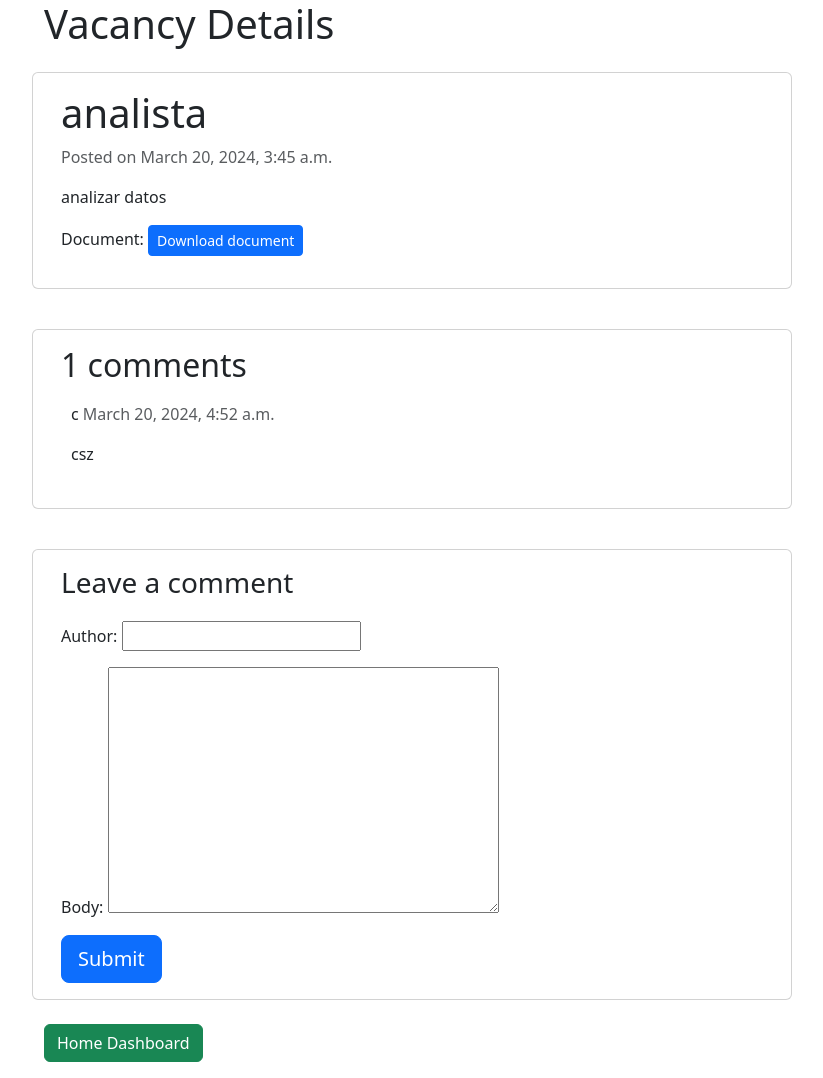
After one commit to JeroCardona/Talent-Swap, a Django app: page /vacancies/1/detail/ in a window 1280 px wide. The commit adds this page. Shown: the whole page, without its empty margins (38-861 px from the left). Run offline with Django 5.2, Linux system fonts and the light colour scheme; data comes from the database, SQL or seed files in the repository; both versions use the stored data as it was after the commit.

Commit message:
Cambios efectuados

```diff
--- a/TalentSwapProject/TalentSwapApp/forms.py
+++ b/TalentSwapProject/TalentSwapApp/forms.py
@@ -5,7 +5,7 @@ from django import forms
 
 from django.forms.widgets import TextInput, PasswordInput
 
-from .models import Vacancy
+from .models import Vacancy, applyVacancy, Comment
 # Registro de usuario (Modelo u "objeto" formulario)
 
 class CreateUserForm(UserCreationForm):
@@ -27,3 +27,13 @@ class VacancyForm(forms.ModelForm):
     class Meta:
         model = Vacancy
         fields = ('title', 'description', 'document')
+
+class applyVacancyForm(forms.ModelForm):
+    class Meta:
+        model = applyVacancy
+        fields = ('title', 'name', 'profession')
+
+class CommentForm(forms.ModelForm):
+    class Meta:
+        model = Comment
+        fields = ('author', 'body')
--- a/TalentSwapProject/TalentSwapApp/models.py
+++ b/TalentSwapProject/TalentSwapApp/models.py
@@ -5,7 +5,30 @@ from django.db import models
 class Vacancy(models.Model):
     title = models.CharField(max_length=150)
     description = models.TextField()
+    created_on = models.DateTimeField(auto_now_add=True)
     document = models.FileField(upload_to='vacancies/')
+    id = models.AutoField(primary_key=True)
 
     def __str__(self) -> str:
         return self.title
+
+class applyVacancy(models.Model):
+    title = models.CharField(max_length = 150)
+    name = models.CharField(max_length = 150)
+    profession = models.CharField(max_length = 300)
+
+    def __str__(self):
+        return 'applyVacancy {} by {}'.format(self.title, self.name, self.profession)
+
+class Comment(models.Model):
+    vacancy = models.ForeignKey(Vacancy, on_delete=models.CASCADE, related_name='comments')
+    author = models.CharField(max_length=60)
+    body = models.TextField()
+    created_on = models.DateTimeField(auto_now_add=True)
+    active = models.BooleanField(default=False)
+
+    class Meta:
+        ordering = ['created_on']
+
+    def __str__(self):
+        return 'Comment {} by {}'.format(self.body, self.author)
--- a/TalentSwapProject/TalentSwapApp/templates/TalentSwapApp/dashboard.html
+++ b/TalentSwapProject/TalentSwapApp/templates/TalentSwapApp/dashboard.html
@@ -16,8 +16,13 @@
         </p>
 
         <p>
+            <a href="{% url 'Applied_Vacancies' %}" class="btn btn-primary">Applied Vacancies</a>
+        </p>
+
+        <p>
             <a href="{% url 'Vacancy_list' %}" class="btn btn-success">Vacancy List</a>
         </p>
+
 
         <p>
         <a href="{% url 'logout' %}" class="btn btn-danger">Logout</a>
--- a/TalentSwapProject/TalentSwapApp/templates/TalentSwapApp/home.html
+++ b/TalentSwapProject/TalentSwapApp/templates/TalentSwapApp/home.html
@@ -3,7 +3,7 @@
     <head>
         <div class="container">
 
-            <h1>Welcome to Home page</h1>
+            <h1>Welcome to Talent Swap page</h1>
             <link href="https://cdn.jsdelivr.net/npm/bootstrap@5.3.3/dist/css/bootstrap.min.css" rel="stylesheet" integrity="sha384-QWTKZyjpPEjISv5WaRU9OFeRpok6YctnYmDr5pNlyT2bRjXh0JMhjY6hW+ALEwIH" crossorigin="anonymous">
         </div>
     </head>
--- /dev/null
+++ b/TalentSwapProject/TalentSwapApp/templates/TalentSwapApp/vacancy_details.html
@@ -0,0 +1,64 @@
+<!doctype html>
+<html lang="en">
+    <head>
+        <div class="container">
+
+            <h1>Vacancy Details</h1>
+            <link href="https://cdn.jsdelivr.net/npm/bootstrap@5.3.3/dist/css/bootstrap.min.css" rel="stylesheet" integrity="sha384-QWTKZyjpPEjISv5WaRU9OFeRpok6YctnYmDr5pNlyT2bRjXh0JMhjY6hW+ALEwIH" crossorigin="anonymous">
+        </div>
+    </head>
+
+    <body>
+        <div class="container">
+            <div class="row">
+                <div class="col-md-8 card mb-4 mt-3 left top">
+                    <div class="card-body">
+                        <h1>{% block title%}{{ vacancy.title }}{% endblock title%}</h1>
+                        <p class="text-muted">Posted on {{ vacancy.created_on }}</p>
+                        <p class="card-text">{{ vacancy.description | safe }}</p>
+                        <p>Document: <a href="{{ vacancy.document.url }}" class="btn btn-primary btn-sm" target="_blank">Download document</a></p>
+                    </div>
+                </div>
+                <div class="col-md-8 card mb-4 mt-3">
+                    <div class="card-body">
+                        <!-- comments -->
+                        <h2>{{ comments.count }} comments</h2>
+                        {% for comment in comments %}
+                            <div class="comments" style="padding: 10px;">
+                                <p class="font-weight-bold">
+                                    {{ comment.author }}
+                                    <span class="text-muted font-weight-normal">
+                                         {{ comment.created_on }}
+                                    </span>
+                                </p>
+                                <p>
+                                    {{ comment.body | linebreaks }}
+                                </p>
+                            </div>
+                        {% endfor %}
+                    </div>
+                </div>
+                <div class="col-md-8 card mb-4 mt-3">
+                    <div class="card-body">
+                        {% if new_comment %}
+                            <div class="alert alert-success" role="alert">
+                                Your comment is awaiting moderation
+                            </div>
+                        {% else %}
+                            <h3>Leave a comment</h3>
+                            <form method="post" style="margin-top: 1.3em;">
+                                {{ comment_form.as_p }}
+                                {% csrf_token %}
+                                <button type="submit" class="btn btn-primary btn-lg">Submit</button>
+                            </form>
+                        {% endif %}
+                    </div>
+                </div>
+                <p>
+                    <a href="{% url 'dashboard' %}" class="btn btn-success">Home Dashboard</a>
+                </p>
+            </div>
+        </div>
+        <script src="https://cdn.jsdelivr.net/npm/bootstrap@5.3.3/dist/js/bootstrap.bundle.min.js" integrity="sha384-YvpcrYf0tY3lHB60NNkmXc5s9fDVZLESaAA55NDzOxhy9GkcIdslK1eN7N6jIeHz" crossorigin="anonymous"></script>
+    </body>
+</html>
--- a/TalentSwapProject/TalentSwapApp/urls.py
+++ b/TalentSwapProject/TalentSwapApp/urls.py
@@ -19,8 +19,15 @@ urlpatterns = [
 
     path('vacancies/' , views.Vacancy_list, name= 'Vacancy_list'),
 
-    path('vacancies/upload/' , views.upload_vacancy, name= 'upload_vacancy')
+    path('vacancies/upload/' , views.upload_vacancy, name = 'upload_vacancy'),
 
+    path('vacancies/applyVacancy/', views.apply_Vacancy, name = 'applyVacancy'),
+
+    path('vacancies/Applied_Vacancies', views.Applied_Vacancies, name = 'Applied_Vacancies'),
+
+    path('vacancies/<int:id>/detail/', views.vacancy_detail, name='vacancy_detail'),
+
+    path('deleteVacancy/<title>', views.delete_Vacancy, name = 'deleteVacancy')
 ]
 
 #uso de archivos de multimedia durante el desarrollo
--- a/TalentSwapProject/TalentSwapApp/views.py
+++ b/TalentSwapProject/TalentSwapApp/views.py
@@ -1,6 +1,7 @@
+from django.shortcuts import render, redirect, get_object_or_404
 from django.shortcuts import render, redirect
 
-from . forms import CreateUserForm, LoginForm
+from . forms import CreateUserForm, LoginForm, CommentForm
 #Forms es un archivo nuevo donde se guardan los formularios
 from django.contrib.auth.decorators import login_required
 
@@ -12,7 +13,11 @@ from django.contrib.auth import authenticate, login, logout
 from django.core.files.storage import FileSystemStorage
 
 from .forms import VacancyForm
-from .models import Vacancy
+from .models import Vacancy, Comment
+
+from .forms import applyVacancyForm
+from .models import applyVacancy
+
 def homepage(request):
 
     return render(request, 'TalentSwapApp/home.html') # Home de verdad
@@ -104,3 +109,47 @@ def upload_vacancy(request):
     return render(request, 'TalentSwapApp/upload_vacancy.html', {
         'form': form
     })
+
+def apply_Vacancy(request):
+    if request.method == "POST":
+        form = applyVacancyForm(request.POST, request.FILES)
+        if form.is_valid():
+            form.save()
+            return redirect('Applied_Vacancies')
+    else:
+        form = applyVacancyForm()
+    return render(request, 'TalentSwapApp/applyVacancy.html', {
+        'form': form
+    })
+
+def Applied_Vacancies(request):
+    template_name = 'TalentSwapApp/Applied_vacancies.html'
+    vacancies = applyVacancy.objects.all()
+    return render(request, template_name, {'vacancies': vacancies})
+
+def delete_Vacancy(request, title):
+    vacancies = applyVacancy.objects.filter(title=title)
+    vacancies.delete()
+
+    return render(request, 'TalentSwapApp/Applied_vacancies.html')
+
+def vacancy_detail(request, id):
+    template_name = 'TalentSwapApp/vacancy_details.html'
+    vacancy = get_object_or_404(Vacancy, id=id)
+    print(vacancy.title)
+    print(vacancy.description)
+    print(vacancy.created_on)
+    comments = vacancy.comments.filter(active=True)
+    new_comment = None
+    if request.method == 'POST':
+        comment_form = CommentForm(data=request.POST)
+        if comment_form.is_valid():
+            new_comment = comment_form.save(commit=False)
+            new_comment.vacancy = vacancy
+            new_comment.save()
+    else:
+        comment_form = CommentForm()
+    return render(request, template_name, {'vacancy': vacancy,
+                                           'comments': comments,
+                                           'new_comment': new_comment,
+                                           'comment_form': comment_form})
--- a/TalentSwapProject/media/vacancies/analista.txt
+++ b/TalentSwapProject/media/vacancies/analista.txt
@@ -1 +1 @@
-analisar datos 3mil la hora
+analizar datos 3mil la hora
```
Also changed, not shown: TalentSwapProject/TalentSwapApp/templates/TalentSwapApp/Applied_Vacancies.html (added, +38 -0 lines), TalentSwapProject/TalentSwapApp/templates/TalentSwapApp/Vacancy_list.html (+8 -0 lines), TalentSwapProject/TalentSwapApp/templates/TalentSwapApp/applyVacancy.html (added, +28 -0 lines), TalentSwapProject/TalentSwapApp/migrations/0002_applyvacancy.py (added), TalentSwapProject/TalentSwapApp/migrations/0003_comment.py (added), TalentSwapProject/TalentSwapApp/migrations/0004_vacancy_created_on_alter_vacancy_id.py (added), TalentSwapProject/TalentSwapApp/migrations/0005_applyvacancy_title_alter_applyvacancy_name.py (added), TalentSwapProject/db.sqlite3, TalentSwapProject/media/vacancies/vacantevero.jpg (added), 1 other file.
